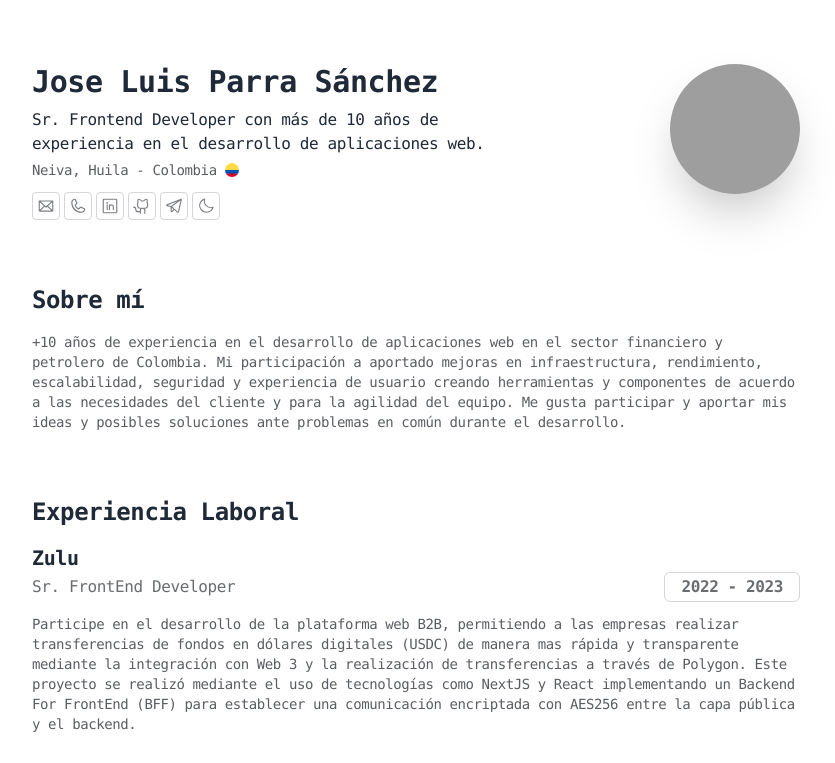
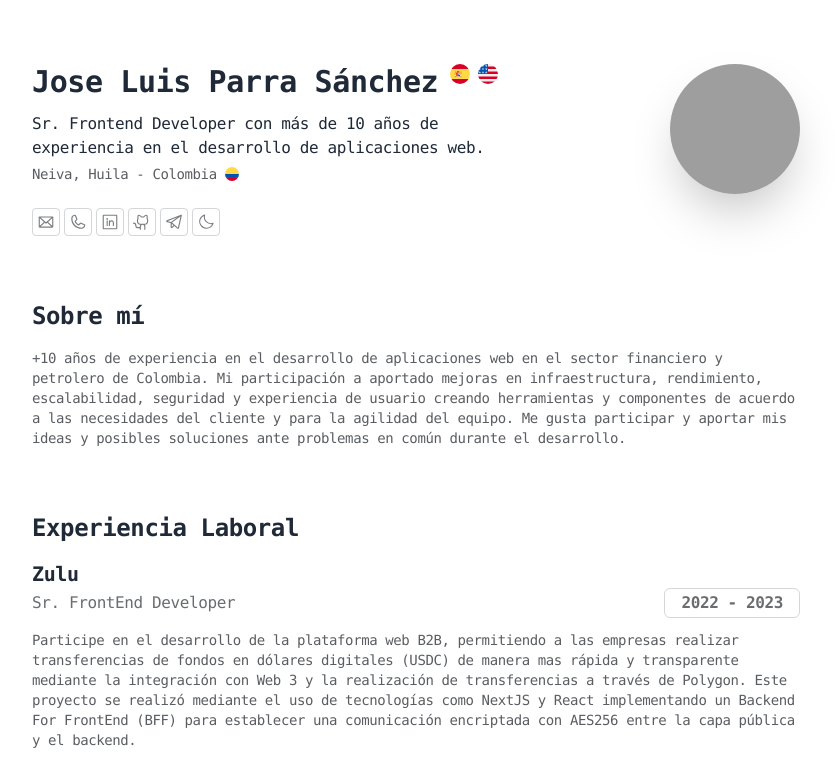
Before and after one commit to jlps2289/jlps2289, an Astro site: page / in a window 1280 px wide. Shown: the top 763 px of the page, without its empty margins (224-1059 px from the left). Built offline with nearby package versions, Linux system fonts and the light colour scheme; Astro itself is replaced by a stand-in of ours; grey boxes are pictures that could not be loaded; what @midudev/tailwind-animations would draw is missing.

Commit message:
✨ feature(speak): Add speak information

```diff
--- a/cv.json
+++ b/cv.json
@@ -164,8 +164,14 @@
 	],
 	"languages": [
 		{
+			"flag": "ES",
 			"language": "Español",
 			"fluency": "Hablante nativo"
+		},
+		{
+			"flag": "US",
+			"language": "Ingles",
+			"fluency": "A1"
 		}
 	],
 	"projects": [
--- a/src/components/hero.astro
+++ b/src/components/hero.astro
@@ -2,20 +2,30 @@
 import { Image } from 'astro:assets';
 
 // Data
-import { basics } from '@cv';
+import { basics, languages } from '@cv';
 
 // Components
 import Section from '@/layouts/Section.astro';
 
 // Icons
-import FlagColombia from '@/components/icons/colombia.astro';
+import FlagColombia from '@/components/icons/Colombia.astro';
+
+// Actions Icons
 import IconEnvelope from '@/components/icons/envelope.astro';
 import IconPhone from '@/components/icons/phone.astro';
+
+// Social Icons
 import GitHub from '@/components/icons/github.astro';
 import LinkedIn from '@/components/icons/linkedin.astro';
 import Telegram from '@/components/icons/telegram.astro';
+
+// Theme Icons
 import IconSun from '@/components/icons/sun.astro';
 import IconMoon from '@/components/icons/moon.astro';
+
+// Speaks Icons
+import ES from '@/components/icons/ES.astro';
+import US from '@/components/icons/US.astro';
 
 const { name, label, image, email, phone, location, profiles } = basics;
 const { city, region } = location;
@@ -24,6 +34,11 @@ const SOCIAL_ICONS: Record<string, string | any> = {
 	GitHub,
 	LinkedIn,
 	Telegram
+};
+
+const SPEAK_ICONS: Record<string, string | any> = {
+	ES,
+	US
 };
 ---
 
@@ -38,14 +53,24 @@ const SOCIAL_ICONS: Record<string, string | any> = {
 		/>
 	</figure>
 	<div class='flex flex-col justify-center text-center lg:text-left'>
-		<h1 class='mb-2 text-3xl'>{name}</h1>
+		<h1 class='mb-3 flex flex-col justify-center gap-3 text-3xl lg:flex-row lg:justify-normal'>
+			{name}
+			<span class='flex justify-center gap-2'>
+				{
+					languages.map(i => {
+						const Icon = SPEAK_ICONS[i.flag];
+						return <Icon class='size-5' title={`${i.language} - ${i.fluency}`} />;
+					})
+				}
+			</span>
+		</h1>
 		<h2 class='mb-1 text-base font-normal'>{label}</h2>
 		<p class='mb-3 flex items-center justify-center gap-2 font-extralight lg:justify-normal'>
 			{city} - {region}
 			<FlagColombia />
 		</p>
 
-		<div class='flex justify-center gap-1 lg:justify-normal'>
+		<div class='mt-3 flex justify-center gap-1 lg:justify-normal'>
 			{
 				email && (
 					<a
--- /dev/null
+++ b/src/components/icons/ES.astro
@@ -0,0 +1,61 @@
+---
+interface Props {
+	title?: string;
+}
+
+const props = Astro.props;
+---
+
+<svg xmlns='http://www.w3.org/2000/svg' width='1em' height='1em' viewBox='0 0 512 512' {...props}>
+	<title>{props.title}</title><mask id='circleFlagsEs0'><circle cx='256' cy='256' r='256' fill='#fff'></circle></mask><g
+		mask='url(#circleFlagsEs0)'
+		><path fill='#ffda44' d='m0 128l256-32l256 32v256l-256 32L0 384Z'></path><path
+			fill='#d80027'
+			d='M0 0h512v128H0zm0 384h512v128H0z'></path><g fill='#eee'
+			><path d='M144 304h-16v-80h16zm128 0h16v-80h-16z'></path><ellipse cx='208' cy='296' rx='48' ry='32'></ellipse></g
+		><g fill='#d80027'
+			><rect width='16' height='24' x='128' y='192' rx='8'></rect><rect width='16' height='24' x='272' y='192' rx='8'></rect><path
+				d='M208 272v24a24 24 0 0 0 24 24a24 24 0 0 0 24-24v-24h-24z'></path></g
+		><rect width='32' height='16' x='120' y='208' fill='#ff9811' ry='8'></rect><rect
+			width='32'
+			height='16'
+			x='264'
+			y='208'
+			fill='#ff9811'
+			ry='8'></rect><rect width='32' height='16' x='120' y='304' fill='#ff9811' rx='8'></rect><rect
+			width='32'
+			height='16'
+			x='264'
+			y='304'
+			fill='#ff9811'
+			rx='8'></rect><path
+			fill='#ff9811'
+			d='M160 272v24c0 8 4 14 9 19l5-6l5 10a21 21 0 0 0 10 0l5-10l5 6c6-5 9-11 9-19v-24h-9l-5 8l-5-8h-10l-5 8l-5-8z'></path><path
+			fill='#d80027'
+			d='M122 248a4 4 0 0 0-4 4a4 4 0 0 0 4 4h172a4 4 0 0 0 4-4a4 4 0 0 0-4-4zm0 24a4 4 0 0 0-4 4a4 4 0 0 0 4 4h28a4 4 0 0 0 4-4a4 4 0 0 0-4-4zm144 0a4 4 0 0 0-4 4a4 4 0 0 0 4 4h28a4 4 0 0 0 4-4a4 4 0 0 0-4-4z'
+		></path><path
+			fill='#eee'
+			d='M196 168c-7 0-13 5-15 11l-5-1c-9 0-16 7-16 16s7 16 16 16c7 0 13-4 15-11a16 16 0 0 0 17-4a16 16 0 0 0 17 4a16 16 0 1 0 10-20a16 16 0 0 0-27-5c-3-4-7-6-12-6m0 8c5 0 8 4 8 8c0 5-3 8-8 8c-4 0-8-3-8-8c0-4 4-8 8-8m24 0c5 0 8 4 8 8c0 5-3 8-8 8c-4 0-8-3-8-8c0-4 4-8 8-8m-44 10l4 1l4 8c0 4-4 7-8 7s-8-3-8-8c0-4 4-8 8-8m64 0c5 0 8 4 8 8c0 5-3 8-8 8c-4 0-8-3-8-7l4-8z'
+		></path><path fill='none' d='M220 284v12c0 7 5 12 12 12s12-5 12-12v-12z'></path><path fill='#ff9811' d='M200 160h16v32h-16z'
+		></path><path fill='#eee' d='M208 224h48v48h-48z'></path><path
+			fill='#d80027'
+			d='m248 208l-8 8h-64l-8-8c0-13 18-24 40-24s40 11 40 24m-88 16h48v48h-48z'></path><rect
+			width='20'
+			height='32'
+			x='222'
+			y='232'
+			fill='#d80027'
+			rx='10'
+			ry='10'></rect><path fill='#ff9811' d='M168 232v8h8v16h-8v8h32v-8h-8v-16h8v-8zm8-16h64v8h-64z'></path><g fill='#ffda44'
+			><circle cx='186' cy='202' r='6'></circle><circle cx='208' cy='202' r='6'></circle><circle cx='230' cy='202' r='6'
+			></circle></g
+		><path fill='#d80027' d='M169 272v43a24 24 0 0 0 10 4v-47zm20 0v47a24 24 0 0 0 10-4v-43z'></path><g fill='#338af3'
+			><circle cx='208' cy='272' r='16'></circle><rect width='32' height='16' x='264' y='320' ry='8'></rect><rect
+				width='32'
+				height='16'
+				x='120'
+				y='320'
+				ry='8'></rect></g
+		></g
+	></svg
+>
--- /dev/null
+++ b/src/components/icons/US.astro
@@ -0,0 +1,20 @@
+---
+interface Props {
+	title?: string;
+}
+
+const props = Astro.props;
+---
+
+<svg xmlns='http://www.w3.org/2000/svg' width='1em' height='1em' viewBox='0 0 512 512' {...props}>
+	<title>{props.title}</title><mask id='circleFlagsUs0'><circle cx='256' cy='256' r='256' fill='#fff'></circle></mask><g
+		mask='url(#circleFlagsUs0)'
+		><path fill='#eee' d='M256 0h256v64l-32 32l32 32v64l-32 32l32 32v64l-32 32l32 32v64l-256 32L0 448v-64l32-32l-32-32v-64z'
+		></path><path fill='#d80027' d='M224 64h288v64H224Zm0 128h288v64H256ZM0 320h512v64H0Zm0 128h512v64H0Z'></path><path
+			fill='#0052b4'
+			d='M0 0h256v256H0Z'></path><path
+			fill='#eee'
+			d='m187 243l57-41h-70l57 41l-22-67zm-81 0l57-41H93l57 41l-22-67zm-81 0l57-41H12l57 41l-22-67zm162-81l57-41h-70l57 41l-22-67zm-81 0l57-41H93l57 41l-22-67zm-81 0l57-41H12l57 41l-22-67Zm162-82l57-41h-70l57 41l-22-67Zm-81 0l57-41H93l57 41l-22-67zm-81 0l57-41H12l57 41l-22-67Z'
+		></path></g
+	></svg
+>
--- /dev/null
+++ b/src/components/icons/chats.astro
@@ -0,0 +1,10 @@
+---
+const props = Astro.props;
+---
+
+<svg xmlns='http://www.w3.org/2000/svg' width='1em' height='1em' viewBox='0 0 256 256' {...props}
+	><path
+		fill='currentColor'
+		d='M216 80h-32V48a16 16 0 0 0-16-16H40a16 16 0 0 0-16 16v128a8 8 0 0 0 13 6.22L72 154v30a16 16 0 0 0 16 16h93.59L219 230.22a8 8 0 0 0 5 1.78a8 8 0 0 0 8-8V96a16 16 0 0 0-16-16M66.55 137.78L40 159.25V48h128v88H71.58a8 8 0 0 0-5.03 1.78M216 207.25l-26.55-21.47a8 8 0 0 0-5-1.78H88v-32h80a16 16 0 0 0 16-16V96h32Z'
+	></path></svg
+>
```
